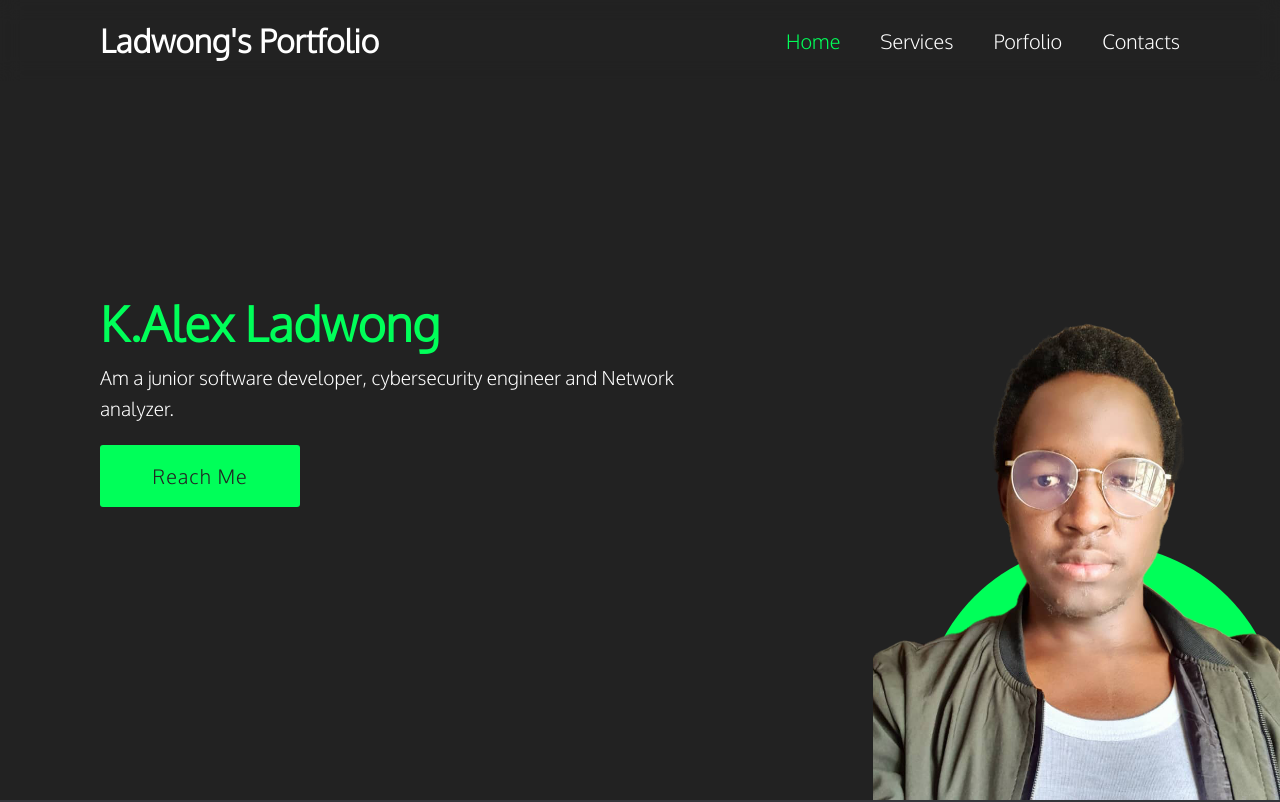
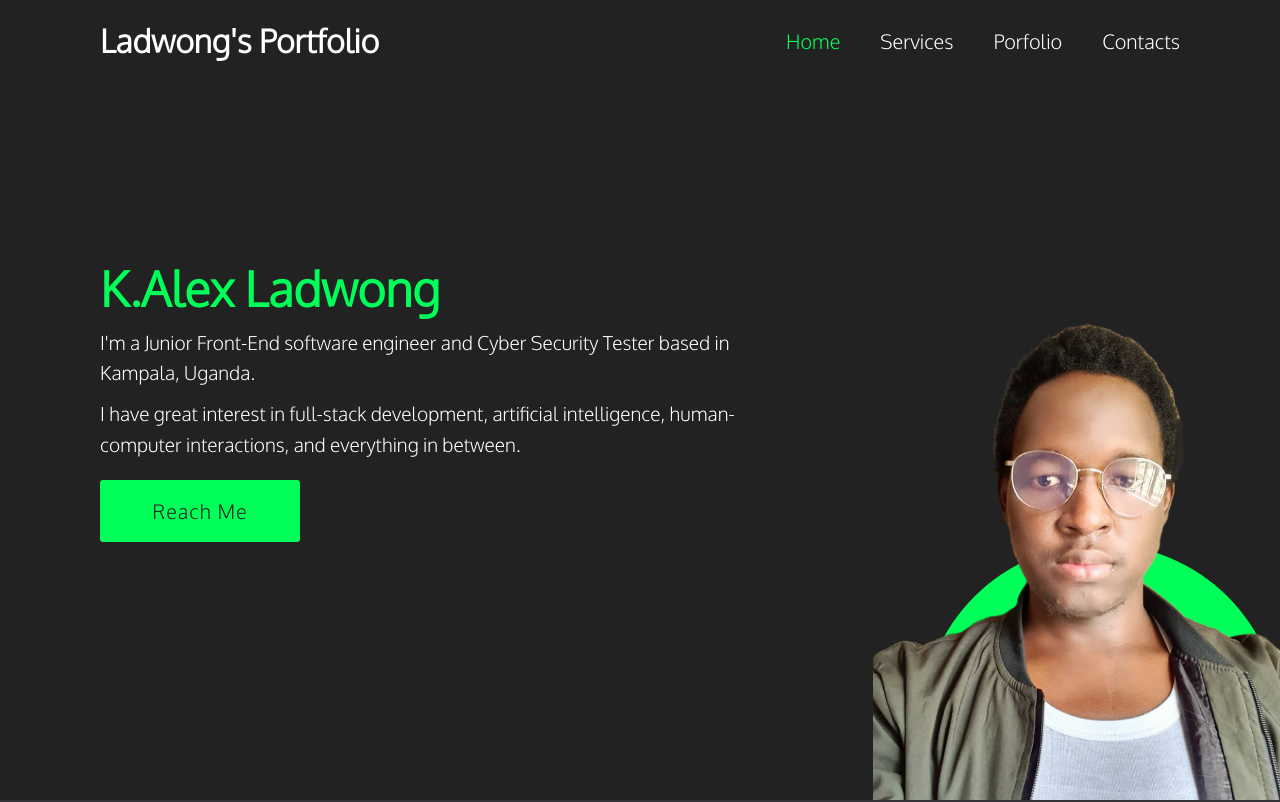
Before and after one commit to alexladwong/dev.cyber, a plain HTML site: page index.html in a window 1280 px wide. Shown: the top 802 px of the page. Drawn offline with nearby package versions, Linux system fonts and the light colour scheme; a web font is replaced by a local one.

Commit message:
Update index.html

```diff
--- a/index.html
+++ b/index.html
@@ -24,12 +24,17 @@
        </header>
        <section id="home">
         <div class="content">
-            <h3>K.<span>Alex Ladwong</h3>
-            <p>Am a junior software developer, cybersecurity engineer
-            and Network analyzer.</p>
+            <h3>K.Alex Ladwong</h3>
+            <p>I'm a Junior Front-End software engineer and Cyber Security Tester based in Kampala, Uganda.<p>
+
+                I have great interest in full-stack development, artificial
+                intelligence, human-computer interactions, and everything in between.
+            </p>
             <a href="#contact" class="btn">Reach Me</a>
 
         </div>
+
+
         <img src="/img/man.png" class="men" alt="men">
        </section>
        <section id="services">
```
